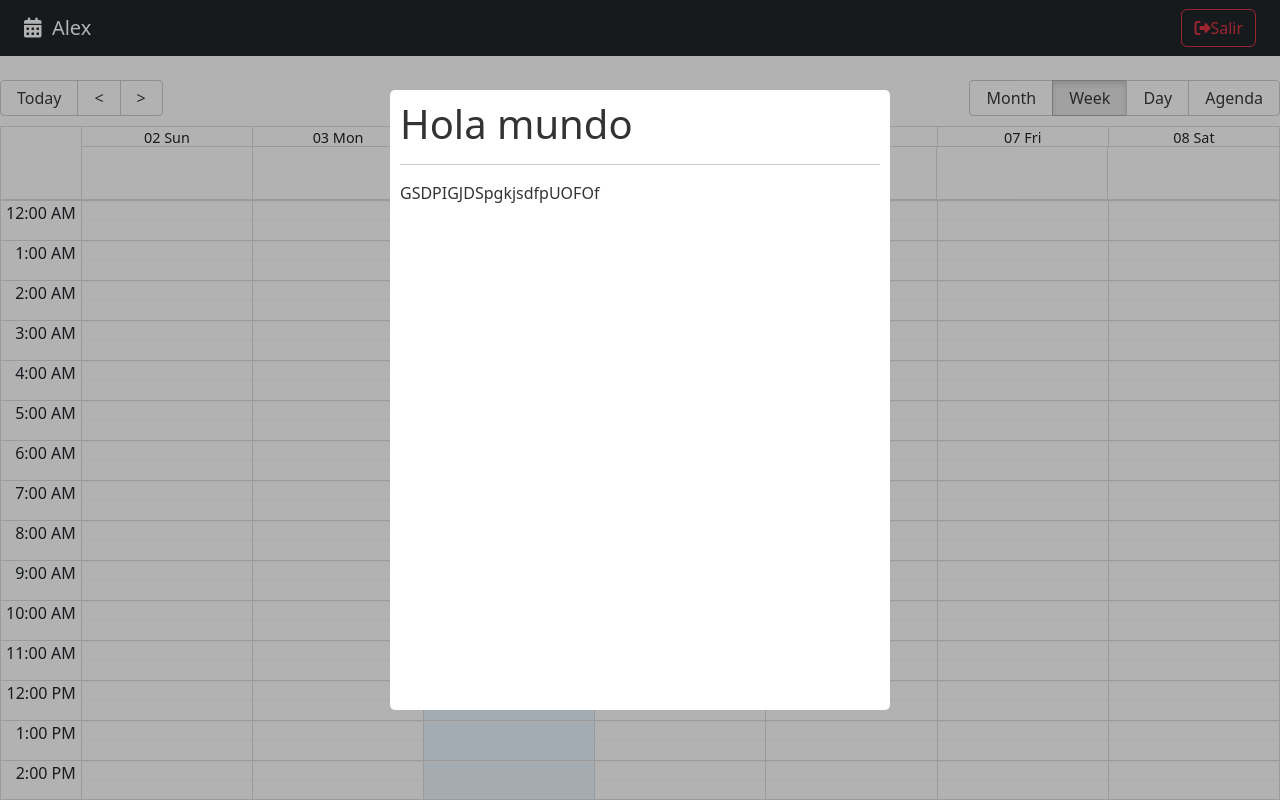
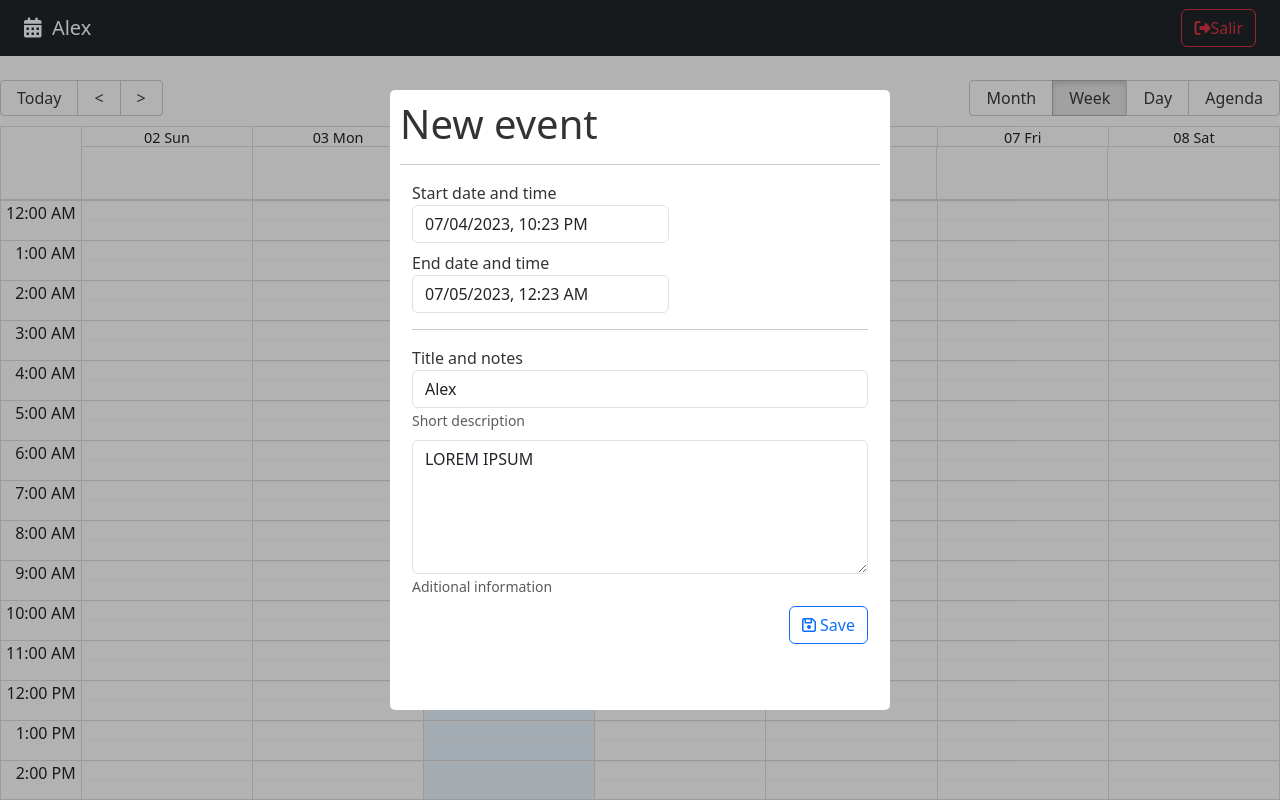
Before and after one commit to Alexis-Alara/Calendar-App, a React (Vite) app: page / in a window 1280 px wide. Built offline with nearby package versions, Linux system fonts and the light colour scheme.

Commit message:
Calendar Modal form and use of DatePicker

```diff
--- a/package.json
+++ b/package.json
@@ -15,6 +15,7 @@
     "match-sorter": "^6.3.1",
     "react": "^18.2.0",
     "react-big-calendar": "^1.8.1",
+    "react-datepicker": "^4.15.0",
     "react-dom": "^18.2.0",
     "react-modal": "^3.16.1",
     "react-router-dom": "^6.14.1",
--- a/src/calendar/components/CalendarModal.jsx
+++ b/src/calendar/components/CalendarModal.jsx
@@ -1,5 +1,9 @@
-import { useState } from "react";
+import { useState } from "react"
+
 import Modal from "react-modal"
+import { addHours } from 'date-fns/esm'
+import DatePicker from 'react-datepicker'
+import "react-datepicker/dist/react-datepicker.css";
 
 const customStyles = {
     content: {
@@ -18,6 +22,27 @@ export const CalendarModal = () => {
 
   const [isOpen, setIsOpen] = useState(true)
 
+  const [formValues, setFormValues] = useState({
+    title: 'Alex',
+    notes: 'LOREM IPSUM',
+    start: new Date(),
+    end: addHours( new Date(), 2 )
+  })
+
+  const onDateChange = ( event, changing ) => {
+    setFormValues({
+        ...formValues,
+        [changing]: event
+    })
+  }
+
+  const onInputChange = ({ target }) => {
+    setFormValues({
+        ...formValues,
+        [target.name]: target.value
+    })
+  }
+
   const onCloseModal = () => {
     setIsOpen( false )
   }
@@ -31,9 +56,72 @@ export const CalendarModal = () => {
         overlayClassName="modal-background"
         closeTimeoutMS={ 200 }
     >
-        <h1>Hola mundo</h1>
-        <hr/>
-        <p>GSDPIGJDSpgkjsdfpUOFOf</p>
+        <h1> New event </h1>
+        <hr />
+        <form className="container">
+
+            <div className="form-group mb-2">
+                <label style={{ display: 'block' }}>Start date and time</label>
+                <DatePicker
+                    selected={ formValues.start }
+                    onChange={ (event) =>  onDateChange(event, 'start') }
+                    className="form-control"
+                    dateFormat="Pp"
+                    showTimeSelect
+                />
+            </div>
+
+            <div className="form-group mb-2">
+                <label style={{ display: 'block' }}>End date and time</label>
+                <DatePicker
+                    minDate={ formValues.start }
+                    selected={ formValues.end }
+                    onChange={ (event) =>  onDateChange(event, 'end') }
+                    className="form-control"
+                    dateFormat="Pp"
+                    showTimeSelect
+                />
+            </div>
+
+            <hr />
+            <div className="form-group mb-2">
+                <label>Title and notes</label>
+                <input
+                    type="text"
+                    className="form-control"
+                    placeholder="Título del evento"
+                    name="title"
+                    autoComplete="off"
+                    value={ formValues.title }
+                    onChange={ onInputChange }
+                />
+                <small id="emailHelp" className="form-text text-muted">Short description</small>
+            </div>
+
+            <div className="form-group mb-2">
+                <textarea
+                    type="text"
+                    className="form-control"
+                    placeholder="Notas"
+                    rows="5"
+                    name="notes"
+                    value={ formValues.notes }
+                    onChange={ onInputChange }
+                ></textarea>
+                <small id="emailHelp" className="form-text text-muted">Aditional information</small>
+            </div>
+
+            <div className="d-flex justify-content-end">
+                <button
+                    type="submit"
+                    className="btn btn-outline-primary btn-block"
+                >
+                    <i className="far fa-save"></i>
+                    <span> Save</span>
+                </button>
+            </div>
+
+        </form>
     </Modal>
   )
 }
```
Also changed, not shown: 1 other file (tests, documents, lock files or other folders).
